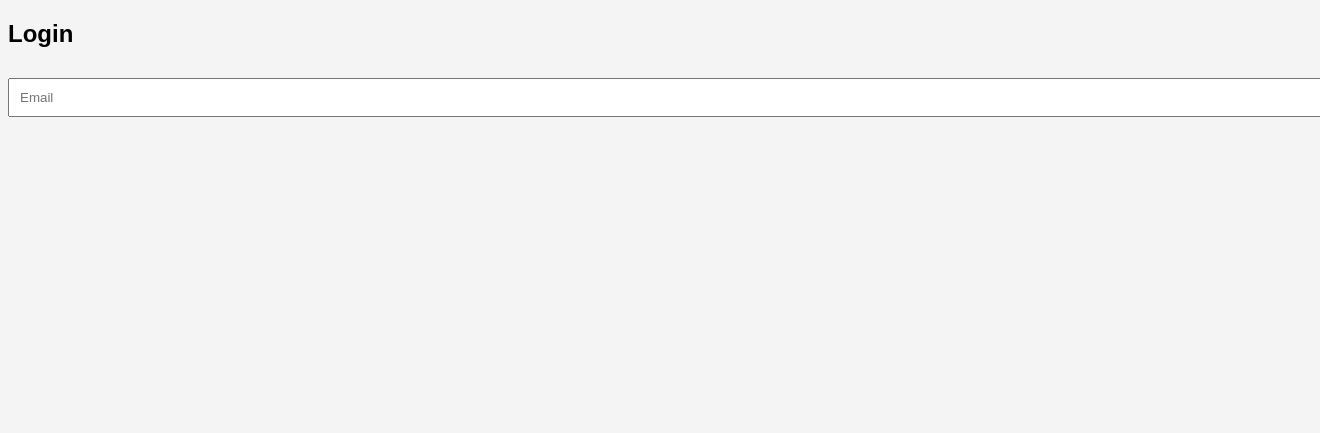
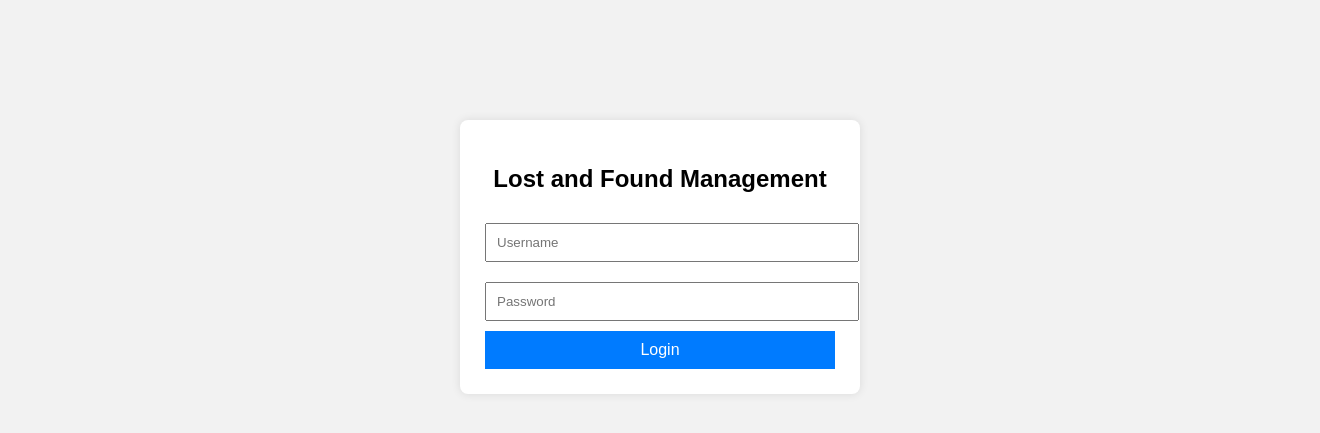
Before and after one commit to Monica52272/lost-and-found, a Flask app: page / in a window 1320 px wide; the page is wider, and only the part inside the window is pictured. Shown: the top 433 px of that part. Run offline with Flask 3, Linux system fonts and the light colour scheme.

Commit message:
fixed login UI

```diff
--- a/templates/login.html
+++ b/templates/login.html
@@ -1,12 +1,55 @@
 <!DOCTYPE html>
 <html>
 <head>
-	<link rel="stylesheet" href="{{ url_for('static', filename='style.css') }}">
-	<title>Login - Lost & Found</title>
+    <title>Login - Lost & Found</title>
+    <style>
+        body {
+            font-family: Arial;
+            background: #f2f2f2;
+        }
+        .box {
+            width: 350px;
+            margin: 120px auto;
+            padding: 25px;
+            background: white;
+            border-radius: 8px;
+            box-shadow: 0 0 10px rgba(0,0,0,0.1);
+        }
+        h2 {
+            text-align: center;
+            margin-bottom: 20px;
+        }
+        input {
+            width: 100%;
+            padding: 10px;
+            margin: 10px 0;
+        }
+        button {
+            width: 100%;
+            padding: 10px;
+            background: #007bff;
+            color: white;
+            border: none;
+            font-size: 16px;
+            cursor: pointer;
+        }
+        button:hover {
+            background: #0056b3;
+        }
+    </style>
 </head>
 <body>
-    <h2>Login</h2>
 
-    <form method="post" action="/login">
-        <input type="email" name="email" placeholder="Email" required><br><br>
-        <input type="password" name=
+<div class="box">
+    <h2>Lost and Found Management</h2>
+
+    <form method="POST">
+        <input type="text" name="username" placeholder="Username" required>
+        <input type="password" name="password" placeholder="Password" required>
+
+        <button type="submit">Login</button>
+    </form>
+</div>
+
+</body>
+</html>
```
Also changed, not shown: templates/dashboard.html (added, +13 -0 lines).
